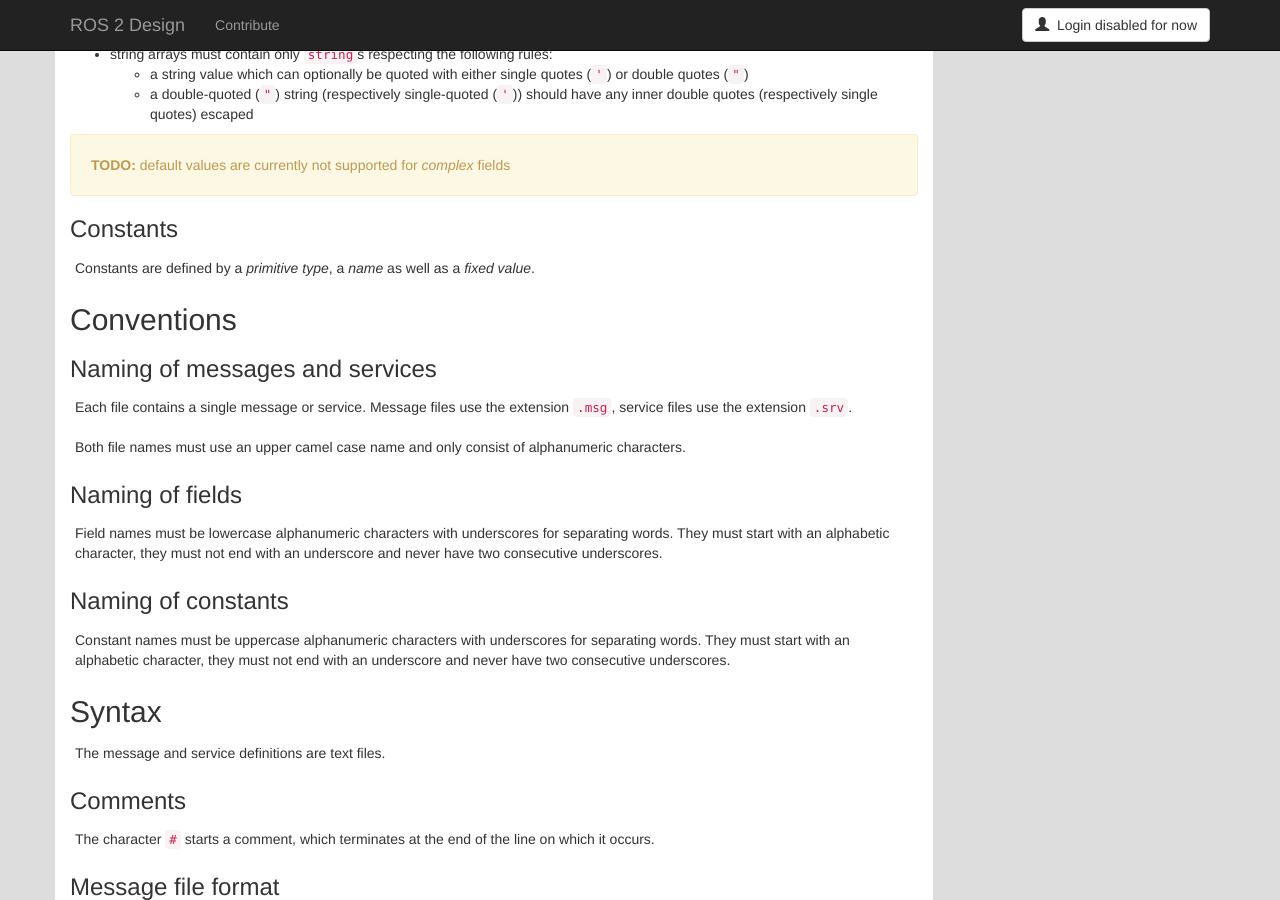
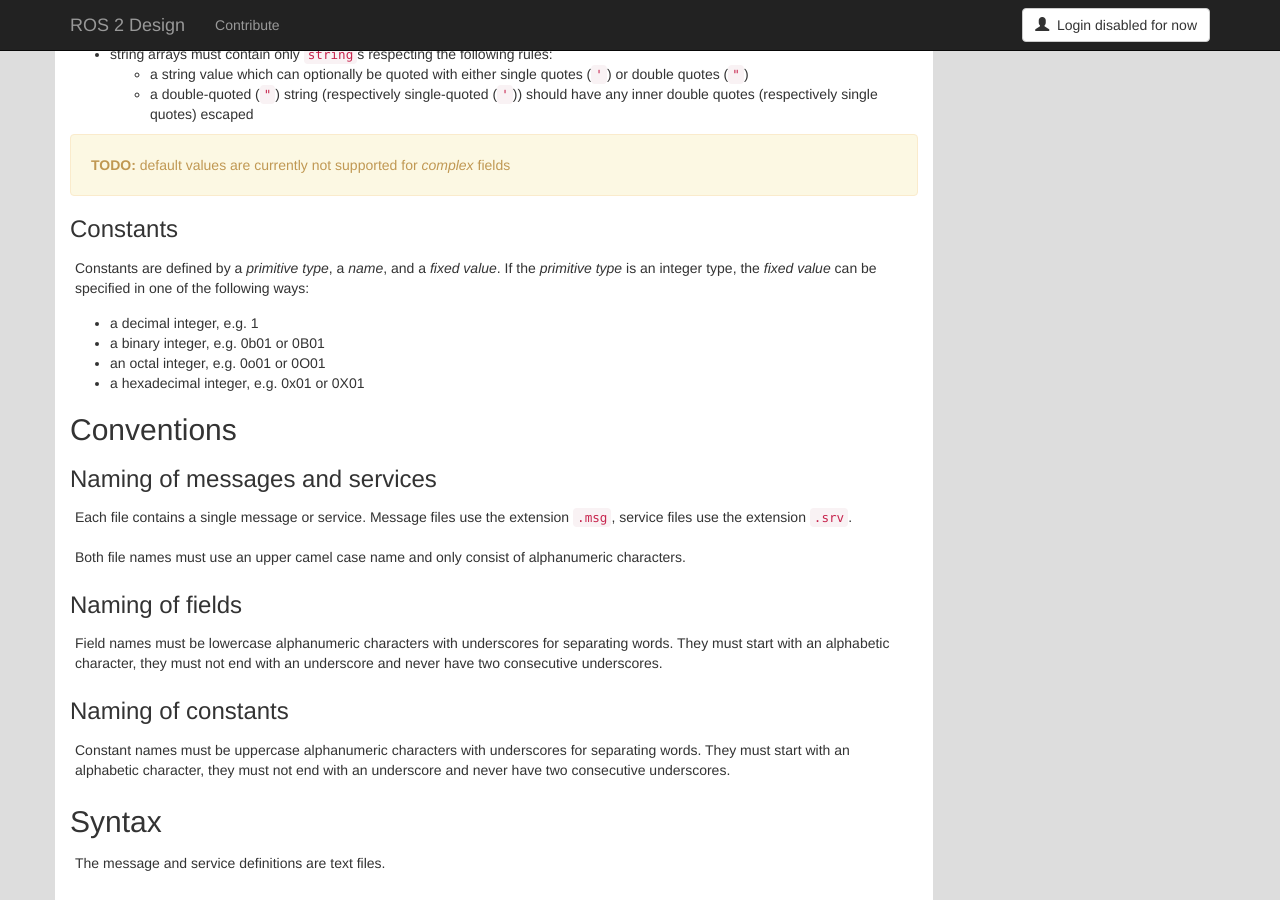
Before and after one commit to ros2/design, a Jekyll site: the page built from articles/116_legacy_interface_definition.md, in a window 1280 px wide and 900 px high, scrolled down 2296 px. Built offline with Jekyll 4.4.1, drawn with Linux system fonts in a browser that asks for light colours; nearby versions of some CDN libraries.

Commit message:
Update 116_legacy_interface_definition.md (#308)
* Update 116_legacy_interface_definition.md

Support constants defined in binary, octal, decimal, & hex.

Co-authored-by: Chris Lalancette <clalancette@openrobotics.org>

```diff
--- a/articles/116_legacy_interface_definition.md
+++ b/articles/116_legacy_interface_definition.md
@@ -144,7 +144,13 @@ Additional rule for `string` arrays:
 
 ### Constants
 
-Constants are defined by a *primitive type*, a *name* as well as a *fixed value*.
+Constants are defined by a *primitive type*, a *name*, and a *fixed value*.
+If the *primitive type* is an integer type, the *fixed value* can be specified in one of the following ways:
+
+- a decimal integer, e.g. 1
+- a binary integer, e.g. 0b01 or 0B01
+- an octal integer, e.g. 0o01 or 0O01
+- a hexadecimal integer, e.g. 0x01 or 0X01
 
 ## Conventions
 
```
